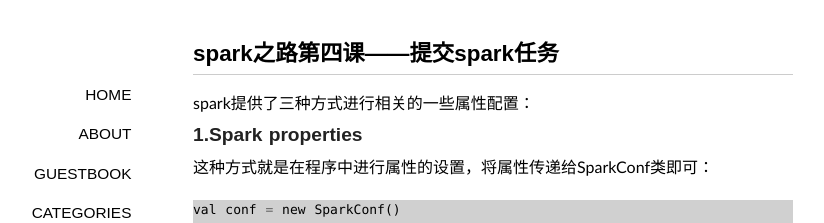
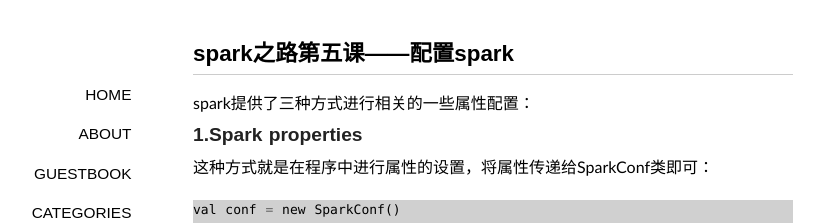
Before and after one commit to uohzoaix/studies, a Jekyll site: the page built from _posts/2014-09-18-sparkConfiguration.md, in a window 1280 px wide. Shown: the top 223 px of the page, without its empty margins (147-971 px from the left). Built offline with Jekyll 4.4.1, drawn with Linux system fonts in a browser that asks for light colours; some web fonts are replaced; Markdown is read by kramdown in place of the engine named in the settings; comment, search, counter and statistics services are not loaded.

Commit message:
add configuration

```diff
--- a/_posts/2014-09-18-sparkConfiguration.md
+++ b/_posts/2014-09-18-sparkConfiguration.md
@@ -1,7 +1,7 @@
 ---
 layout: post
-title: "spark之路第四课——提交spark任务"
-description: "spark学习系列第四篇"
+title: "spark之路第五课——配置spark"
+description: "spark学习系列第五篇"
 category:
 - spark
 tags: []
```
